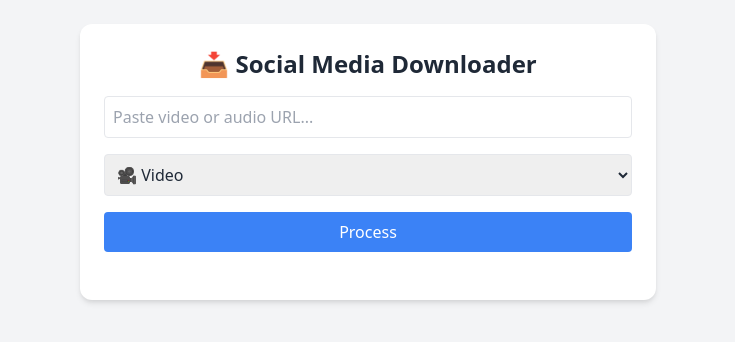
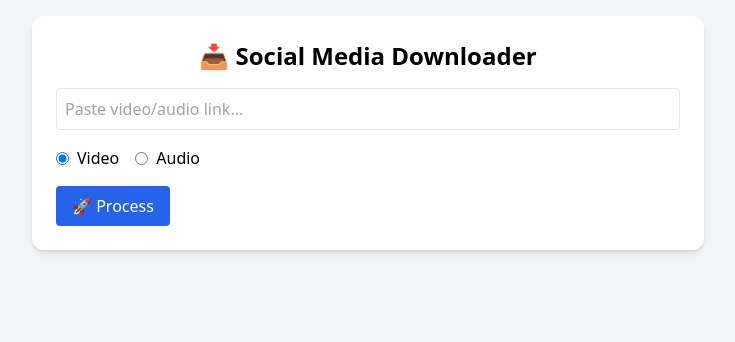
Before and after one commit to malunipanal11/fastdl4u, a Flask app: page / in a window 1280 px wide. Shown: the top 342 px of the page, without its empty margins (272-1007 px from the left). Run offline with Flask 3, Linux system fonts and the light colour scheme; parts of the project's set-up code (start-up, migrations or seed data) failed here and were passed over; some libraries are stand-ins or nearby versions.

Commit message:
Update index.html

```diff
--- a/templates/index.html
+++ b/templates/index.html
@@ -1,58 +1,89 @@
 <!DOCTYPE html>
 <html lang="en">
 <head>
-  <meta charset="UTF-8" />
-  <meta name="viewport" content="width=device-width, initial-scale=1.0" />
+  <meta charset="UTF-8">
   <title>Social Media Downloader</title>
-  <link href="https://cdn.jsdelivr.net/npm/tailwindcss@2.2.19/dist/tailwind.min.css" rel="stylesheet">
+  <script src="https://cdn.tailwindcss.com"></script>
 </head>
-<body class="bg-gray-100 text-gray-800 p-6">
-  <div class="max-w-xl mx-auto bg-white rounded-xl shadow-md p-6">
+<body class="bg-gray-100 p-4">
+  <div class="max-w-2xl mx-auto bg-white rounded-xl shadow-md p-6">
     <h1 class="text-2xl font-bold mb-4 text-center">📥 Social Media Downloader</h1>
 
-    <form id="download-form" class="flex flex-col gap-4">
-      <input type="text" name="link" placeholder="Paste video or audio URL..." class="p-2 border rounded" required>
-      <select name="format" class="p-2 border rounded">
-        <option value="video">🎥 Video</option>
-        <option value="audio">🎵 Audio</option>
-      </select>
-      <button type="submit" class="bg-blue-500 text-white py-2 px-4 rounded hover:bg-blue-600">Process</button>
+    <form id="downloadForm" class="space-y-4">
+      <input type="text" id="link" placeholder="Paste video/audio link..." class="w-full p-2 border rounded" required>
+
+      <div class="flex gap-4">
+        <label class="flex items-center">
+          <input type="radio" name="format" value="video" checked class="mr-2"> Video
+        </label>
+        <label class="flex items-center">
+          <input type="radio" name="format" value="audio" class="mr-2"> Audio
+        </label>
+      </div>
+
+      <button type="submit" class="bg-blue-600 text-white px-4 py-2 rounded hover:bg-blue-700">
+        🚀 Process
+      </button>
     </form>
 
-    <div id="result" class="mt-6 space-y-3"></div>
+    <div id="result" class="mt-6 hidden">
+      <img id="thumb" src="" alt="Thumbnail" class="w-full rounded mb-2">
+      <p><strong>Title:</strong> <span id="title"></span></p>
+      <p><strong>Duration:</strong> <span id="duration"></span> sec</p>
+      <p><strong>Size:</strong> <span id="size"></span> MB</p>
+      <p><strong>Quality:</strong> <span id="quality"></span></p>
+
+      <div class="flex gap-3 mt-4">
+        <a id="playBtn" href="#" target="_blank" class="bg-green-600 text-white px-4 py-2 rounded">▶ Play</a>
+        <a id="downloadBtn" href="#" download class="bg-yellow-500 text-white px-4 py-2 rounded">⬇ Download</a>
+        <a id="sendBtn" href="#" class="bg-purple-600 text-white px-4 py-2 rounded">📤 Send to Bot</a>
+        <a id="deleteBtn" href="#" class="bg-red-600 text-white px-4 py-2 rounded">❌ Delete</a>
+      </div>
+    </div>
+
+    <p id="loading" class="text-center mt-6 hidden text-blue-600 font-semibold">Processing... Please wait ⏳</p>
+    <p id="error" class="text-red-600 mt-4 hidden">❌ Error: Something went wrong!</p>
   </div>
 
   <script>
-    document.getElementById('download-form').onsubmit = async function(e) {
+    document.getElementById("downloadForm").addEventListener("submit", async (e) => {
       e.preventDefault();
-      const form = new FormData(e.target);
-      const resultDiv = document.getElementById('result');
-      resultDiv.innerHTML = '<p class="text-blue-500">⏳ Processing...</p>';
+      const link = document.getElementById("link").value;
+      const format = document.querySelector('input[name="format"]:checked').value;
 
-      const res = await fetch('/api/process', {
-        method: 'POST',
-        headers: { 'Content-Type': 'application/json' },
-        body: JSON.stringify({
-          link: form.get('link'),
-          format: form.get('format')
-        })
-      });
+      document.getElementById("loading").classList.remove("hidden");
+      document.getElementById("result").classList.add("hidden");
+      document.getElementById("error").classList.add("hidden");
 
-      const data = await res.json();
-      resultDiv.innerHTML = `
-        <div class="p-4 border rounded bg-gray-50">
-          <h3 class="text-lg font-semibold">${data.title}</h3>
-          <p>🕒 ${data.duration}</p>
-          <p>📦 ${data.size}</p>
-          <p>🔊 ${data.quality}</p>
-          <img src="${data.thumbnail}" alt="Thumbnail" class="w-full rounded my-2">
-          <div class="flex gap-4 mt-2">
-            <a href="${data.file_url}" target="_blank" class="text-blue-600 underline">▶ Play</a>
-            <a href="${data.file_url}" download class="text-green-600 underline">⬇ Download</a>
-          </div>
-        </div>
-      `;
-    }
+      try {
+        const res = await fetch("/api/process", {
+          method: "POST",
+          headers: { "Content-Type": "application/json" },
+          body: JSON.stringify({ link, format }),
+        });
+
+        const data = await res.json();
+        if (!res.ok) throw new Error(data.error || "Unknown error");
+
+        document.getElementById("thumb").src = data.thumbnail;
+        document.getElementById("title").textContent = data.title;
+        document.getElementById("duration").textContent = data.duration || "N/A";
+        document.getElementById("size").textContent = data.size || "N/A";
+        document.getElementById("quality").textContent = data.quality || "N/A";
+
+        document.getElementById("playBtn").href = data.file_url;
+        document.getElementById("downloadBtn").href = data.file_url;
+        document.getElementById("sendBtn").href = `https://t.me/share/url?url=${encodeURIComponent(data.file_url)}&text=${encodeURIComponent(data.title)}`;
+        document.getElementById("deleteBtn").href = "#"; // You can add delete logic later
+
+        document.getElementById("result").classList.remove("hidden");
+      } catch (err) {
+        document.getElementById("error").textContent = "❌ Error: " + err.message;
+        document.getElementById("error").classList.remove("hidden");
+      }
+
+      document.getElementById("loading").classList.add("hidden");
+    });
   </script>
 </body>
 </html>
```
